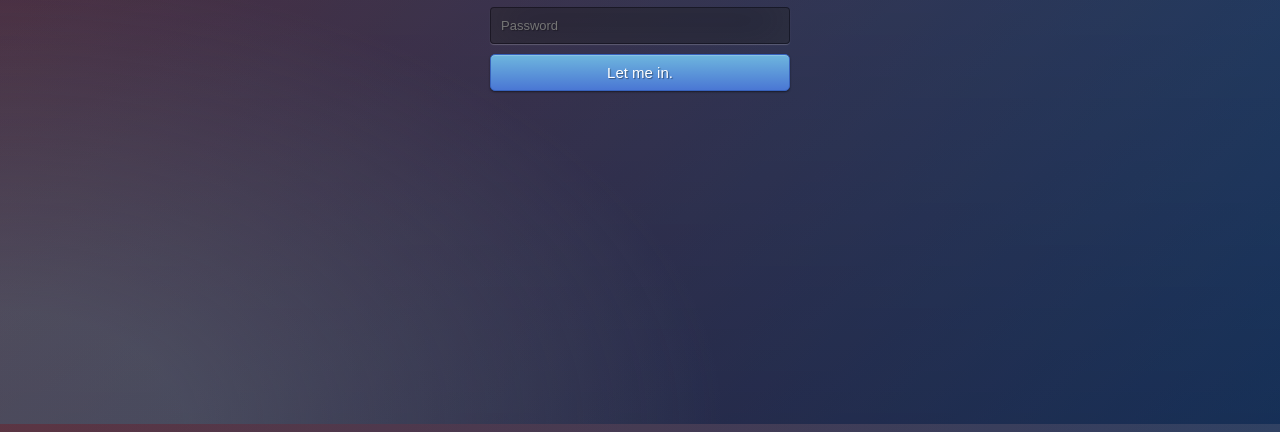
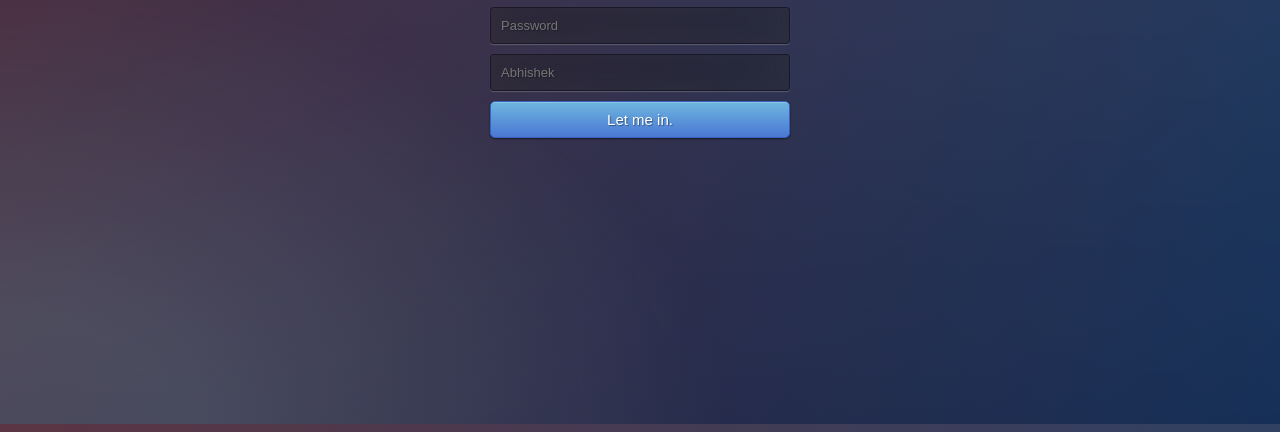
Before and after one commit to Abhishekbhatnagar-prog/GIT-Introduction, a plain HTML site: page index.html in a window 1280 px wide. Shown: the part 376-808 px from the top of the page. Drawn offline with nearby package versions, Linux system fonts and the light colour scheme.

Commit message:
Added Abhishek Placeholder

```diff
--- a/index.html
+++ b/index.html
@@ -14,6 +14,7 @@
     <form method="post">
     	<input type="text" name="u" placeholder="Username" required="required" />
         <input type="password" name="p" placeholder="Password" required="required" />
+		<input type="text" name="p" placeholder="Abhishek" required="required" />
         <button type="submit" class="btn btn-primary btn-block btn-large">Let me in.</button>
     </form>
 </div>
```
